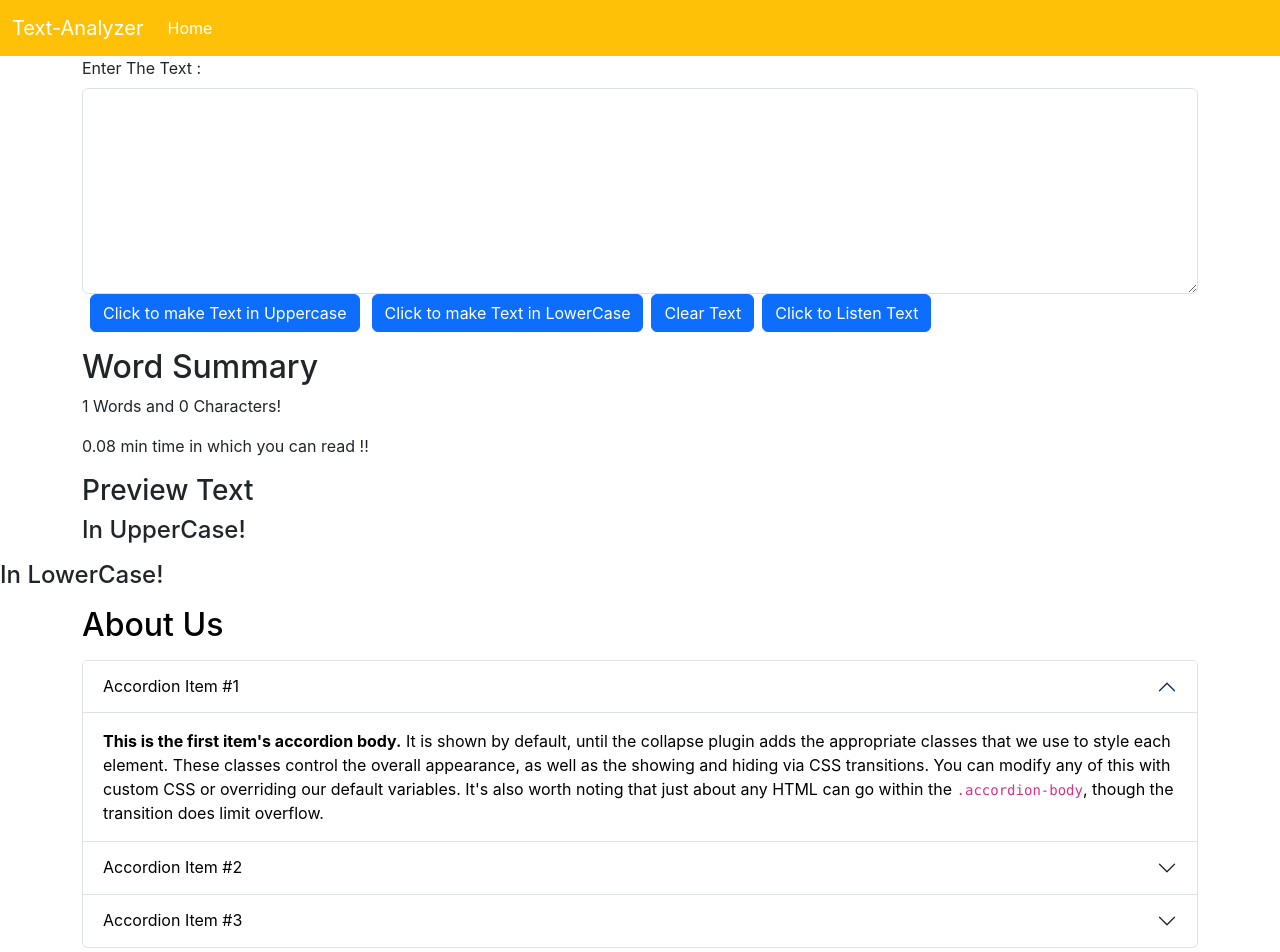
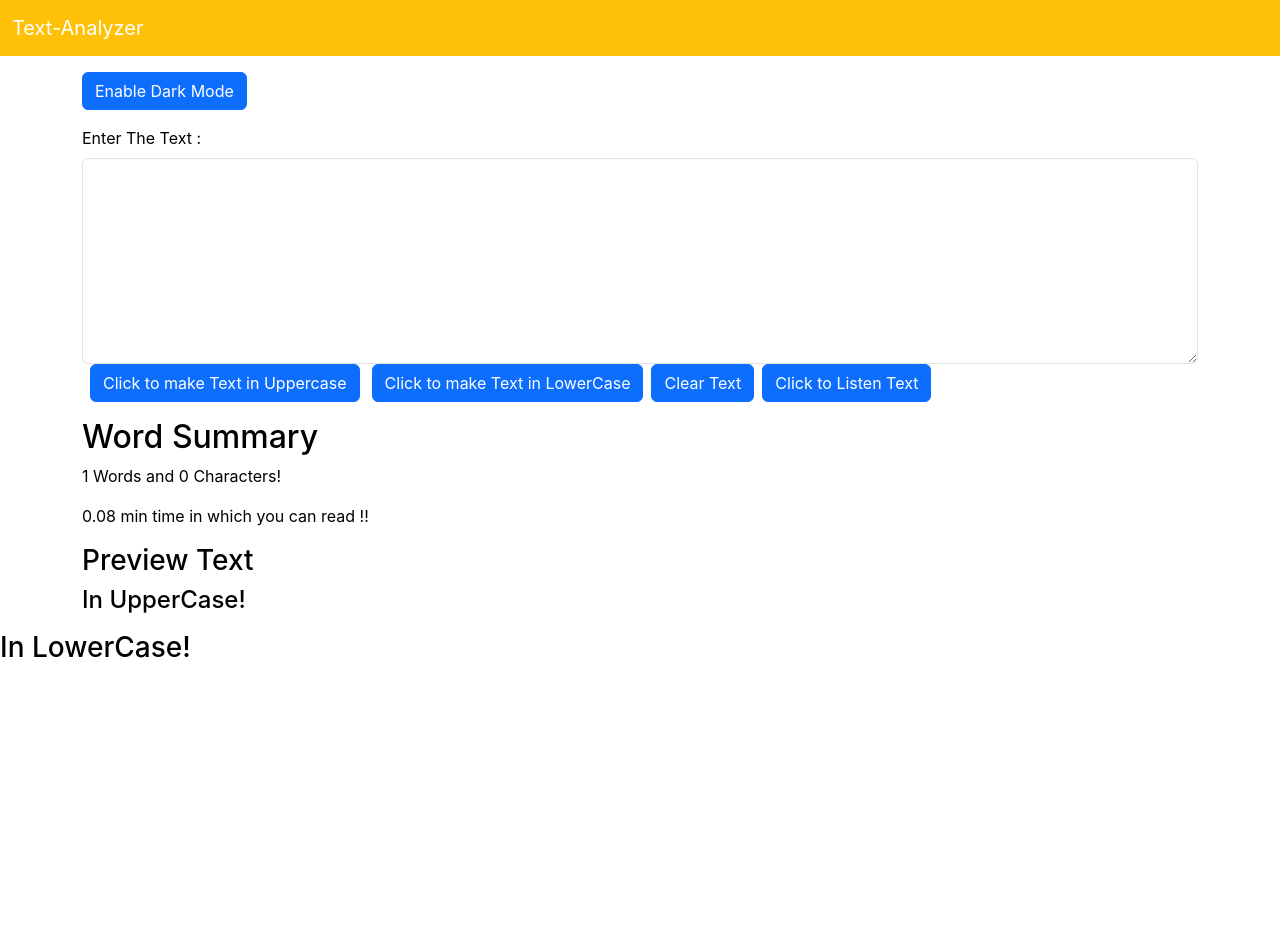
Before and after one commit to MynKRjpT/my-app, a React (Create React App) app: page / in a window 1280 px wide. Shown: the top 952 px of the page. After the commit the page ends 800 px from the top, so only its background shows below. Built offline with nearby package versions, Linux system fonts and the light colour scheme.

Commit message:
Some modifications

```diff
--- a/src/App.js
+++ b/src/App.js
@@ -1,6 +1,5 @@
 import "./App.css";
 import React from "react";
-import About from "./components/About";
 import Navbar from "./components/Navbar";
 import TextForm from "./components/TextForm";
 
@@ -8,7 +7,7 @@ import TextForm from "./components/TextForm";
 function App() {
   return (
     <>
-      <Navbar title="Text-Analyzer" aboutTxt="Home"/>
+      <Navbar title="Text-Analyzer"/>
 
         <TextForm
           heading="Enter The Text :"
@@ -18,7 +17,7 @@ function App() {
           btn3="Clear Text"
           btn4="Click to Listen Text"
         />
-        <About/>
+
 
     </>
   );
--- a/src/components/About.js
+++ /dev/null
@@ -1,134 +0,0 @@
-import React, { useState } from "react";
-
-export default function About() {
-  const [myStyle, setMyStyle] = useState({
-    color: 'black',
-    backgroundColor: 'white'
-  });
-  const [btntext , setBtnText]= useState("Enable Dark Mode")
-   const toggleStyle = () =>{
-    if(myStyle.color === 'black'){
-        setMyStyle({
-            color: 'white',
-            backgroundColor: 'black',
-            border: '1px solid white'
-
-        })
-        setBtnText("Enable Light Mode")
-    }
-        else{
-            setMyStyle({
-                color: 'black',
-                backgroundColor: 'white'
-        })
-        setBtnText("Enable Dark Mode")
-    }
-
-  }
-
-  return (
-    <div className="container" style={myStyle}>
-      <h2 className="bout my-3">About Us</h2>
-      <div className="accordion" id="accordionExample">
-        <div className="accordion-item" >
-          <h2 className="accordion-header">
-            <button
-              className="accordion-button "
-              style={myStyle}
-              type="button"
-              data-bs-toggle="collapse"
-              data-bs-target="#collapseOne"
-              aria-expanded="true"
-              aria-controls="collapseOne"
-            >
-              Accordion Item #1
-            </button>
-          </h2>
-          <div
-            id="collapseOne"
-            className="accordion-collapse collapse show"
-            data-bs-parent="#accordionExample"
-          >
-            <div className="accordion-body" style={myStyle}>
-              <strong>This is the first item's accordion body.</strong> It is
-              shown by default, until the collapse plugin adds the appropriate
-              classes that we use to style each element. These classes control
-              the overall appearance, as well as the showing and hiding via CSS
-              transitions. You can modify any of this with custom CSS or
-              overriding our default variables. It's also worth noting that just
-              about any HTML can go within the <code>.accordion-body</code>,
-              though the transition does limit overflow.
-            </div>
-          </div>
-        </div>
-        <div className="accordion-item" style={myStyle}>
-          <h2 className="accordion-header">
-            <button
-              className="accordion-button collapsed"
-              style={myStyle}
-              type="button"
-              data-bs-toggle="collapse"
-              data-bs-target="#collapseTwo"
-              aria-expanded="false"
-              aria-controls="collapseTwo"
-            >
-              Accordion Item #2
-            </button>
-          </h2>
-          <div
-            id="collapseTwo"
-            className="accordion-collapse collapse"
-            data-bs-parent="#accordionExample"
-          >
-            <div className="accordion-body" style={myStyle}>
-              <strong>This is the second item's accordion body.</strong> It is
-              hidden by default, until the collapse plugin adds the appropriate
-              classes that we use to style each element. These classes control
-              the overall appearance, as well as the showing and hiding via CSS
-              transitions. You can modify any of this with custom CSS or
-              overriding our default variables. It's also worth noting that just
-              about any HTML can go within the <code>.accordion-body</code>,
-              though the transition does limit overflow.
-            </div>
-          </div>
-        </div>
-        <div className="accordion-item" style={myStyle}>
-          <h2 className="accordion-header">
-            <button
-              className="accordion-button collapsed"
-              style={myStyle}
-              type="button"
-              data-bs-toggle="collapse"
-              data-bs-target="#collapseThree"
-              aria-expanded="false"
-              aria-controls="collapseThree"
-            >
-              Accordion Item #3
-            </button>
-          </h2>
-          <div
-            id="collapseThree"
-            className="accordion-collapse collapse"
-            data-bs-parent="#accordionExample"
-          >
-            <div className="accordion-body" style={myStyle}>
-              <strong>This is the third item's accordion body.</strong> It is
-              hidden by default, until the collapse plugin adds the appropriate
-              classes that we use to style each element. These classes control
-              the overall appearance, as well as the showing and hiding via CSS
-              transitions. You can modify any of this with custom CSS or
-              overriding our default variables. It's also worth noting that just
-              about any HTML can go within the <code>.accordion-body</code>,
-              though the transition does limit overflow.
-            </div>
-          </div>
-        </div>
-      </div>
-      <div className="container my-3">
-        <button onClick={toggleStyle}  type="button"  className="btn btn-primary">
-        {btntext}
-        </button>
-      </div>
-    </div>
-  );
-}
--- a/src/components/Navbar.js
+++ b/src/components/Navbar.js
@@ -3,6 +3,7 @@ import PropTypes from "prop-types";
 
 
 export default function Navbar(props) {
+
   return (
     <nav className={`navbar navbar-expand-lg navbar-dark bg-warning`}>
       <div className="container-fluid">
@@ -22,11 +23,11 @@ export default function Navbar(props) {
         </button>
         <div className="collapse navbar-collapse" id="navbarSupportedContent">
           <ul className="navbar-nav me-auto mb-2 mb-lg-0">
-            <li className="nav-item">
-              <a className="nav-link active" aria-current="page" href="/">
+            {/* <li className="nav-item">
+              <a className="nav-link active" aria-current="page" href="">
                 {props.aboutTxt}
               </a>
-            </li>
+            </li> */}
             {/* <li className="nav-item">
               <a className="nav-link active" aria-current="page" href="/about">
                 {props.homeTxt}
--- a/src/components/TextForm.js
+++ b/src/components/TextForm.js
@@ -2,44 +2,64 @@ import React, { useState } from "react";
 
 export default function TextForm(props) {
   const handleUpClick = () => {
-    // console.log("Upper case Button Clicked" + Text);
     let newtext = Text.toUpperCase();
     setText(newtext);
   };
+
   const handleLoClick = () => {
-    // console.log("Lower case Button Clicked" + Text);
     let newtext = Text.toLowerCase();
     setText(newtext);
   };
 
   const handleOnChange = (event) => {
-    // console.log("On Change");
     setText(event.target.value);
   };
+
   const handleClrClick = () => {
-    // console.log("Clear Text Button Clicked");
-    let newtext = ' ';
-    setText(newtext);
+    setText('');
   };
 
   const speak = () => {
     let msg = new SpeechSynthesisUtterance();
-    // console.log("Speak Button Clicked")
     msg.text = Text;
     window.speechSynthesis.speak(msg);
   };
 
+  const [Text, setText] = useState("");
+  const [myStyle, setMyStyle] = useState({
+    color: "black",
+    backgroundColor: "white",
+  });
+  const [btnText, setBtnText] = useState("Enable Dark Mode");
 
-  const [Text, setText] = useState("");
-  // setText =("New Text")
+  const toggleStyle = () => {
+    if (myStyle.color === "black") {
+      setMyStyle({
+        color: "white",
+        backgroundColor: "black",
+      });
+      setBtnText("Enable Light Mode");
+    } else {
+      setMyStyle({
+        color: "black",
+        backgroundColor: "white",
+      });
+      setBtnText("Enable Dark Mode");
+    }
+  };
+
   return (
     <>
-      <div className="container">
+      <div className="container my-3">
+        <button onClick={toggleStyle} type="button" className="btn btn-primary">
+          {btnText}
+        </button>
+      </div>
+      <div className="container" style={myStyle}>
         <div className="mb-3">
           <label htmlFor="exampleFormControlTextarea1" className="form-label">
             {props.heading}
           </label>
-
           <textarea
             className="form-control"
             value={Text}
@@ -77,21 +97,20 @@ export default function TextForm(props) {
           </button>
         </div>
       </div>
-      <div className="container">
+      <div className="container" style={myStyle}>
         <h2>Word Summary</h2>
         <p>
           {Text.split(" ").length} Words and {Text.length} Characters!
         </p>
         <p>
-        {0.08 * Text.split(" ").length} min time in which you can read !!
+          {0.08 * Text.split(" ").length} min time in which you can read !!
         </p>
         <h3>Preview Text</h3>
         <h4>In UpperCase!</h4>
         <p>{Text.toUpperCase()}</p>
-
       </div>
-      <div>
-        <h4>In LowerCase!</h4>
+      <div style={myStyle}>
+        <h3>In LowerCase!</h3>
         <p>{Text.toLowerCase()}</p>
       </div>
     </>
```
